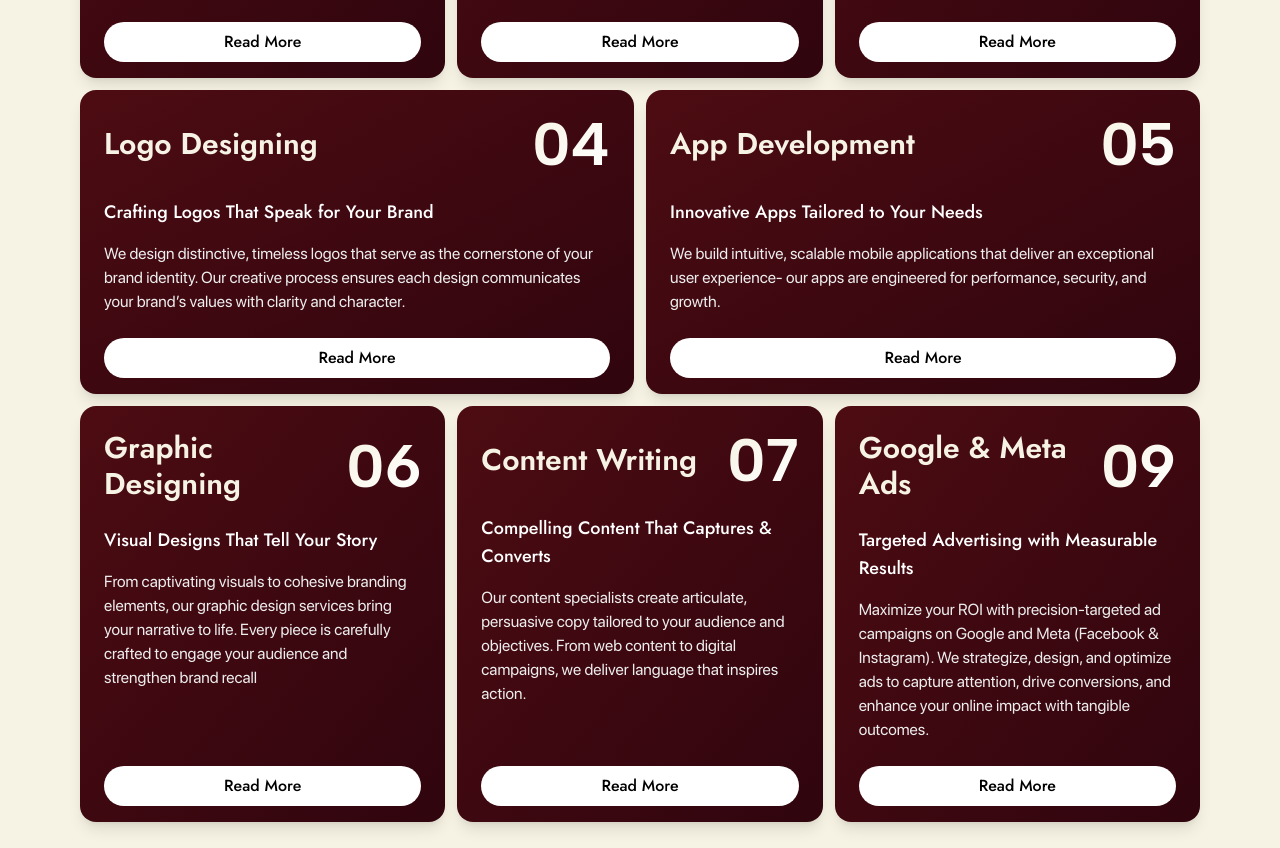
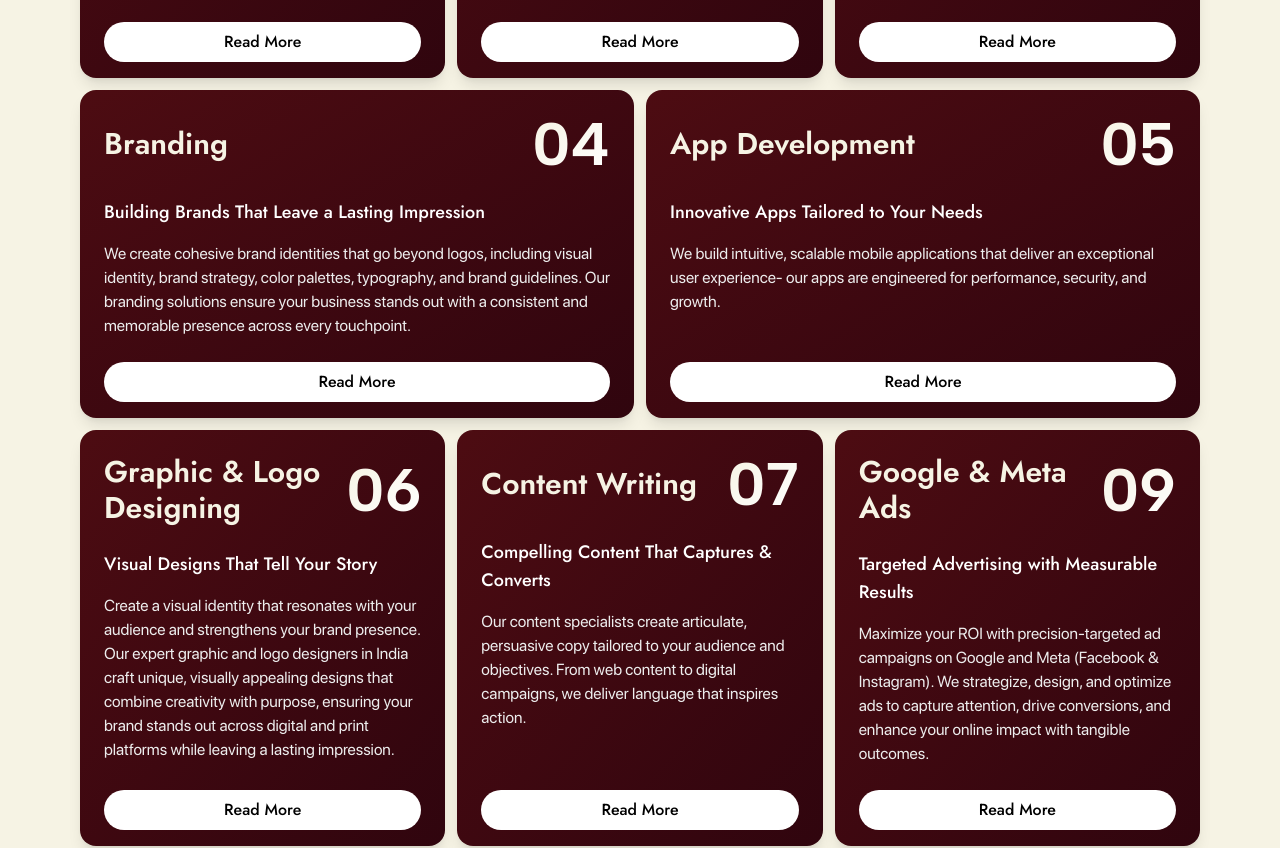
Before and after one commit to mastermindsjunior/mmji, a Next.js app: page /Services in a window 1280 px wide. Shown: the part 800-1648 px from the top of the page. Built offline with nearby package versions, Linux system fonts and the light colour scheme; a web font is replaced by a local one.

Commit message:
UPDATE: refine branding services and adjust component imports in About page

```diff
--- a/src/app/About/page.js
+++ b/src/app/About/page.js
@@ -19,7 +19,7 @@ const page = () => {
     <AboutSection/>
     <TimelineSection/>
     <MissionValuesSection/>
-    <MeetTheTeamSection/>
+    {/* <MeetTheTeamSection/> */}
     {/* <Stats /> */}
     {/* <WhyChooseUs/> */}
     {/* <HistorySection/> */}
--- a/src/app/components/home/Competency.jsx
+++ b/src/app/components/home/Competency.jsx
@@ -7,6 +7,7 @@ import {
   Image,
   FileText,
   ArrowRight,
+  Palette,
 } from 'lucide-react';
 
 const CoreCompetencies = () => {
@@ -59,6 +60,13 @@ const CoreCompetencies = () => {
         'Engage the right audience through Google Ads and Meta Ads management, optimizing every rupee spent.',
       Icon: Megaphone,
       gradient: 'from-primary to-primary-dark',
+    },
+        {
+      title: "Branding",
+      description:
+        "Build a powerful and memorable brand identity with strategic branding solutions. From brand strategy and visual identity to brand guidelines.",
+      Icon: Palette,
+      gradient: "from-primary to-primary-dark",
     },
   ];
 
--- a/src/app/components/services/ServiceList.jsx
+++ b/src/app/components/services/ServiceList.jsx
@@ -28,11 +28,11 @@ const servicesRow1 = [
 const servicesRow2 = [
 
 {
-    title: "Logo Designing",
-    num:4,
-    heading:"Crafting Logos That Speak for Your Brand",
+  title: "Branding",
+  num: 4,
+  heading: "Building Brands That Leave a Lasting Impression",
   description:
-      " We design distinctive, timeless logos that serve as the cornerstone of your brand identity. Our creative process ensures each design communicates your brand’s values with clarity and character.",
+    "We create cohesive brand identities that go beyond logos, including visual identity, brand strategy, color palettes, typography, and brand guidelines. Our branding solutions ensure your business stands out with a consistent and memorable presence across every touchpoint.",
 },
     {
     title: "App Development",
@@ -46,11 +46,11 @@ const servicesRow2 = [
 const servicesRow3 = [
 
 {
-    title: "Graphic Designing",
-    num:6,
-    heading:'Visual Designs That Tell Your Story',
+  title: "Graphic & Logo Designing",
+  num: 6,
+  heading: "Visual Designs That Tell Your Story",
   description:
-      "From captivating visuals to cohesive branding elements, our graphic design services bring your narrative to life. Every piece is carefully crafted to engage your audience and strengthen brand recall",
+    "Create a visual identity that resonates with your audience and strengthens your brand presence. Our expert graphic and logo designers in India craft unique, visually appealing designs that combine creativity with purpose, ensuring your brand stands out across digital and print platforms while leaving a lasting impression.",
 },
       {
     title: "Content Writing",
```
Lines whose indentation alone changed are shown as unchanged.
